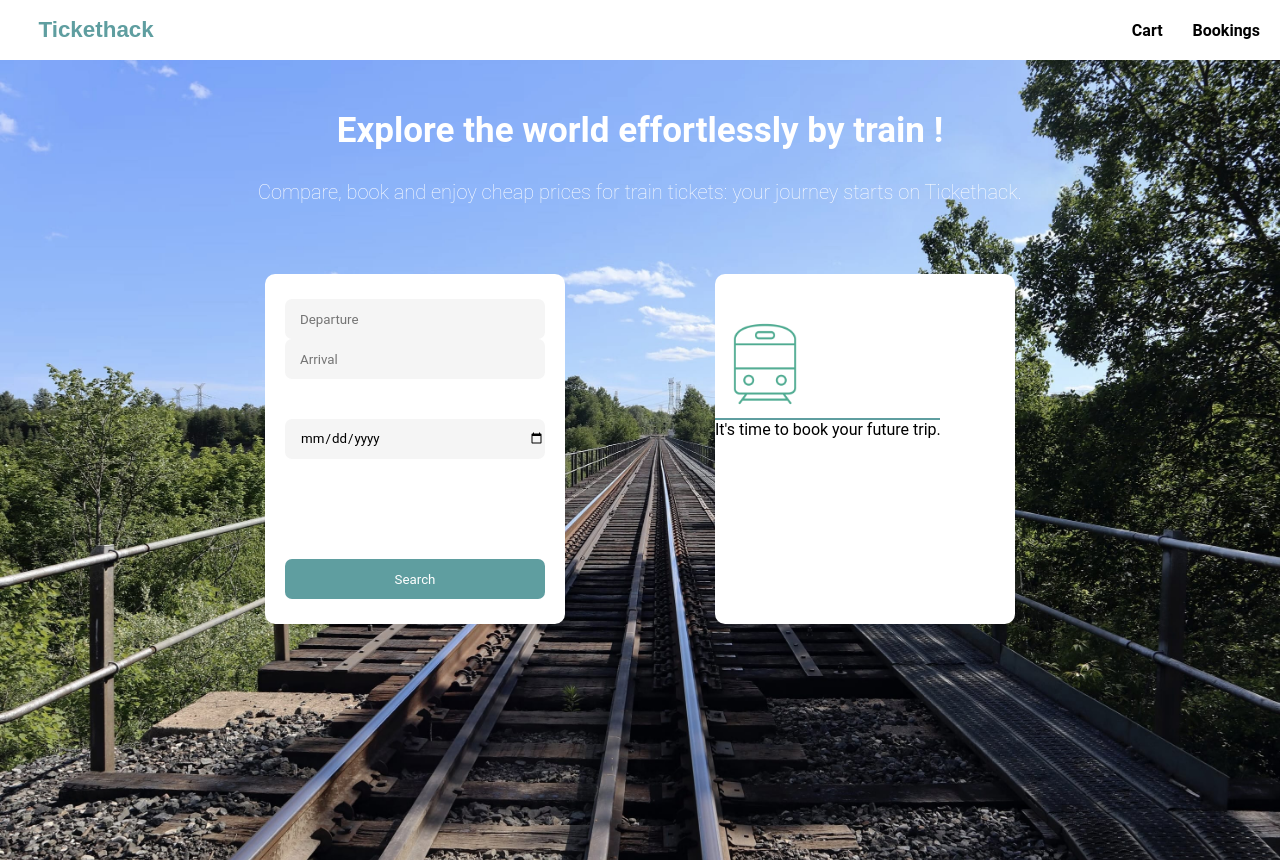
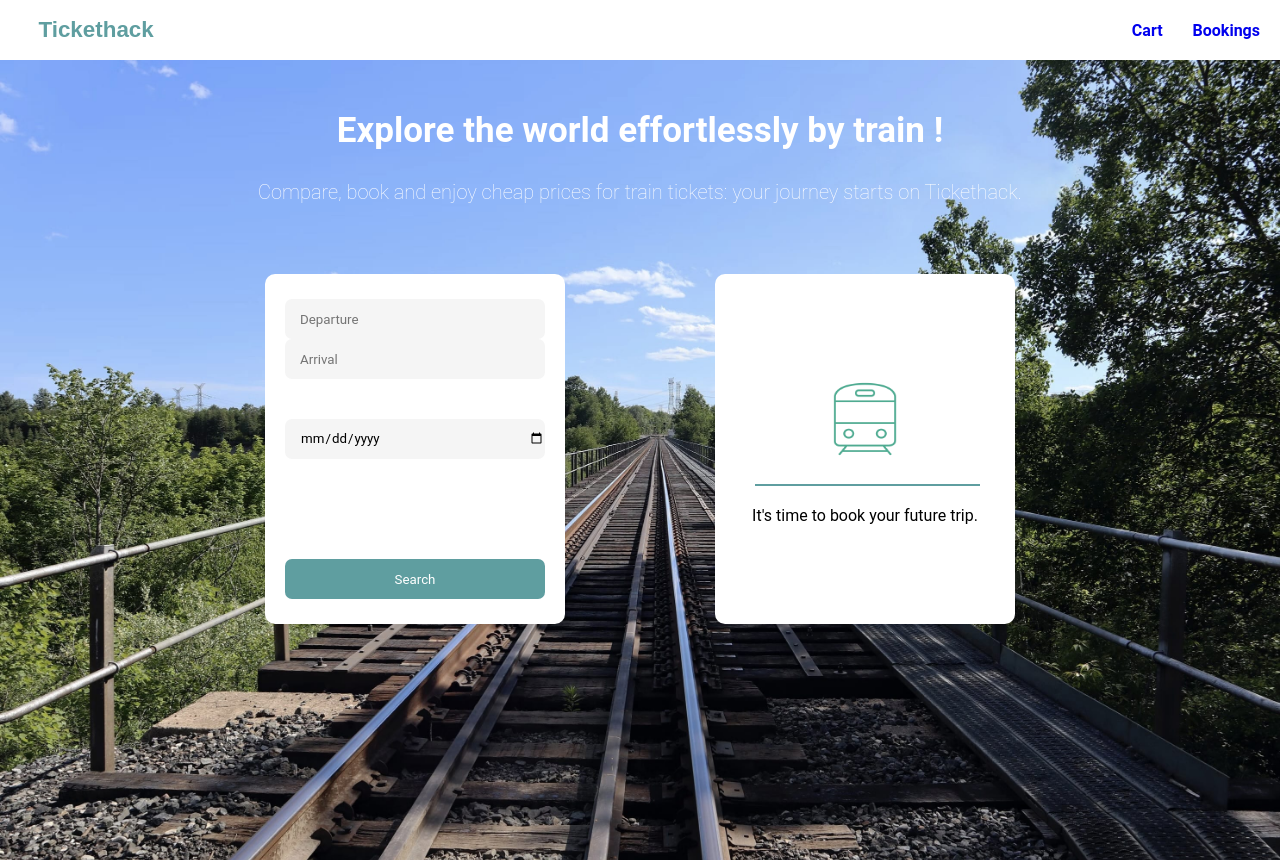
Before and after one commit to MTENON/hackaton20240702-frontend, a website with bundled scripts: page index.html in a window 1280 px wide. Built offline with nearby package versions, Linux system fonts and the light colour scheme.

Commit message:
front reajustement layout

```diff
--- a/index.html
+++ b/index.html
@@ -11,11 +11,10 @@
 
 <body>
   <header>
-    <a url="./index.html" id="title">Tickethack</a>
+    <a href="./index.html" id="title">Tickethack</a>
     <div class="flexline">
-      <div id="header-right1">Cart</div>
-      <div id="header-right2">Bookings</div>
-    </div>
+      <a href="./page_cart.html" id="header-right1">Cart</a>
+      <a href="./page_booking.html" id="header-right2">Bookings</a>
   </header>
   <div id="container">
     <p id="explore">Explore the world effortlessly by train !</p>
--- a/style.css
+++ b/style.css
@@ -30,6 +30,7 @@ header {
 }
 
 #header-right1 {
+  text-decoration: none;
   margin: 10px;
   font-weight: bold;
 }
@@ -39,6 +40,7 @@ header {
 }
 
 #header-right2 {
+  text-decoration: none;
   margin: 10px 20px;
   font-weight: bold;
 }
@@ -48,6 +50,7 @@ header {
 }
 
 #title {
+  text-decoration: none;
   color: cadetblue;
   font-size: 140%;
   font-weight: bold;
@@ -135,12 +138,10 @@ header {
 }
 
 #train {
-  height: 100px;
-  width: 100px;
-}
-
-#loupe {
-  height: 100px;
+  display: flex;
+  justify-content: center;
+  margin: 60px 0 0 100px;
+  height: 90px;
   width: 100px;
 }
 
@@ -179,11 +180,18 @@ header {
 }
 
 #book {
+  display: flex;
+  justify-content: center;
+  margin-top: 20px;
   border-radius: 50%;
   border-color: cadetblue;
 }
 
 #trait {
+  display: flex;
+  justify-content: center;
+  margin-top: 20px;
+  margin-left: 40px;
   height: 2px;
   width: 75%;
   background-color: cadetblue;
@@ -284,6 +292,16 @@ header {
   width: 30px;
 }
 
+.cart_delete:hover {
+  cursor: pointer;
+  background-color: rgb(70, 117, 118);
+}
+
+#purchase:hover {
+  cursor: pointer;
+  background-color: rgb(70, 117, 118);
+}
+
 /* Page 3 */
 
 #mybook {
@@ -304,15 +322,15 @@ header {
 .item {
   display: flex;
   flex-direction: row;
-  justify-content: space-between;
-  align-items: center;
+  /* justify-content: space-between; */
+  /* align-items: center; */
   border: 0cap;
   color: black;
   background-color: rgb(252, 247, 239);
   border-radius: 7px;
   height: 85px;
   width: 85%;
-  padding: 0 30px;
+  /* padding: 0 30px; */
 }
 
 .book_flex_left {
```
Also changed, not shown: page_booking.html (+3 -4 lines), page_cart.html (+5 -5 lines).
